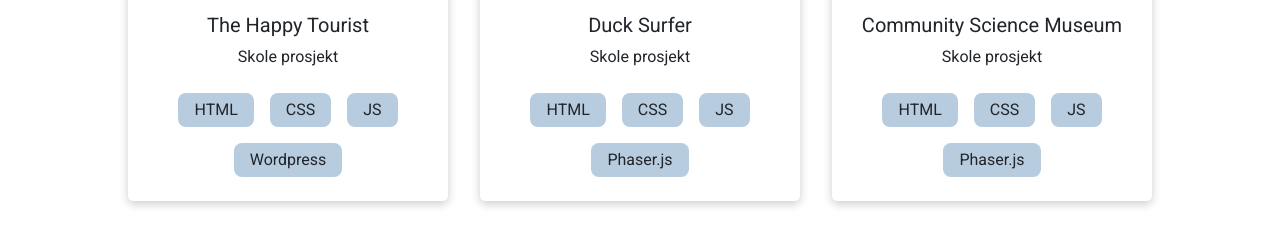
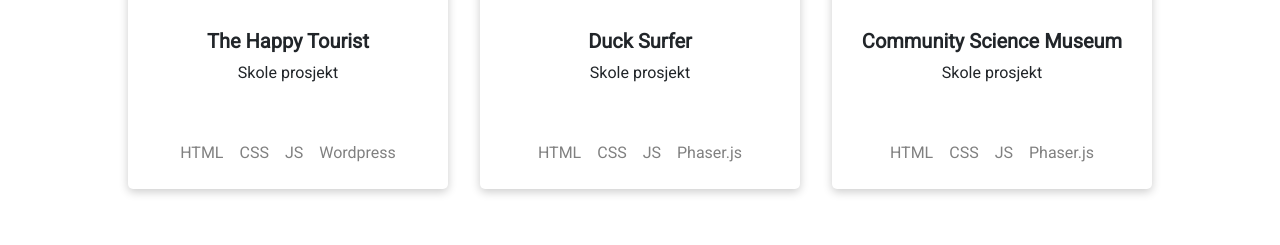
Before and after one commit to LillyTBui/portfolio, a plain HTML site: page projects.html in a window 1280 px wide. Shown: the part 473-718 px from the top of the page. Drawn offline with nearby package versions, Linux system fonts and the light colour scheme.

Commit message:
projects tags update

```diff
--- a/css/styles.css
+++ b/css/styles.css
@@ -282,6 +282,7 @@ a {
   display: flex;
   flex-direction: column;
   justify-content: center;
+  min-height: 100px;
 }
 
 .card__img-container {
@@ -316,6 +317,14 @@ a {
   display: inline-block;
 }
 
+.card__title {
+  margin-top: 1rem;
+  font-weight: bold;
+}
+.card__text {
+  margin-bottom: 3rem;
+}
+
 .card__tags {
   display: flex;
   flex-wrap: wrap;
@@ -323,10 +332,7 @@ a {
 }
 
 .card__tag {
-  background-color: #b8cce0;
-  text-align: center;
-  border-radius: 8px;
-  padding: 0.3rem 1rem;
+  color: gray;
   margin: 0.5rem;
 }
 
--- a/projects.html
+++ b/projects.html
@@ -84,8 +84,8 @@
             </div>
           </div>
           <div class="card-body card__body">
-            <h5 class="card-title">The Happy Tourist</h5>
-            <p class="card-text">Skole prosjekt</p>
+            <h5 class="card__title">The Happy Tourist</h5>
+            <p class="card__text">Skole prosjekt</p>
             <div class="card__tags">
               <p class="card__tag">HTML</p>
               <p class="card__tag">CSS</p>
@@ -116,8 +116,8 @@
             </div>
           </div>
           <div class="card-body card__body">
-            <h5 class="card-title">Duck Surfer</h5>
-            <p class="card-text">Skole prosjekt</p>
+            <h5 class="card__title">Duck Surfer</h5>
+            <p class="card__text">Skole prosjekt</p>
             <div class="card__tags">
               <p class="card__tag">HTML</p>
               <p class="card__tag">CSS</p>
@@ -149,8 +149,8 @@
             </div>
           </div>
           <div class="card-body card__body">
-            <h5 class="card-title">Community Science Museum</h5>
-            <p class="card-text">Skole prosjekt</p>
+            <h5 class="card__title">Community Science Museum</h5>
+            <p class="card__text">Skole prosjekt</p>
             <div class="card__tags">
               <p class="card__tag">HTML</p>
               <p class="card__tag">CSS</p>
```
